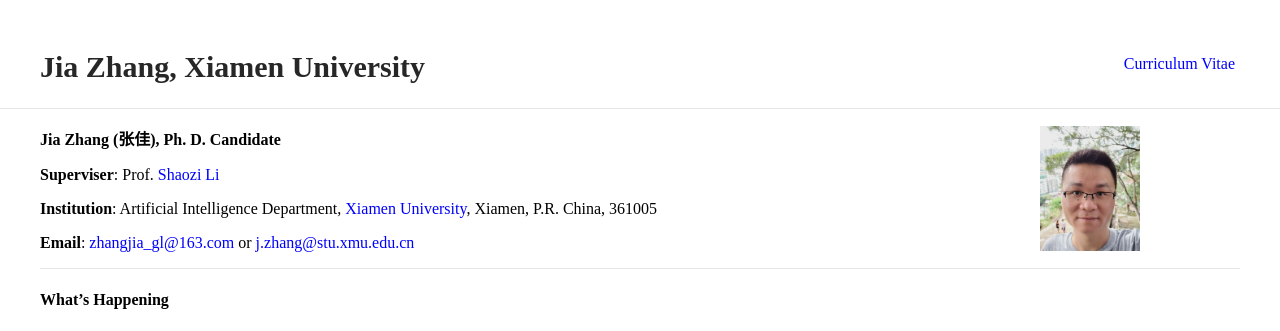
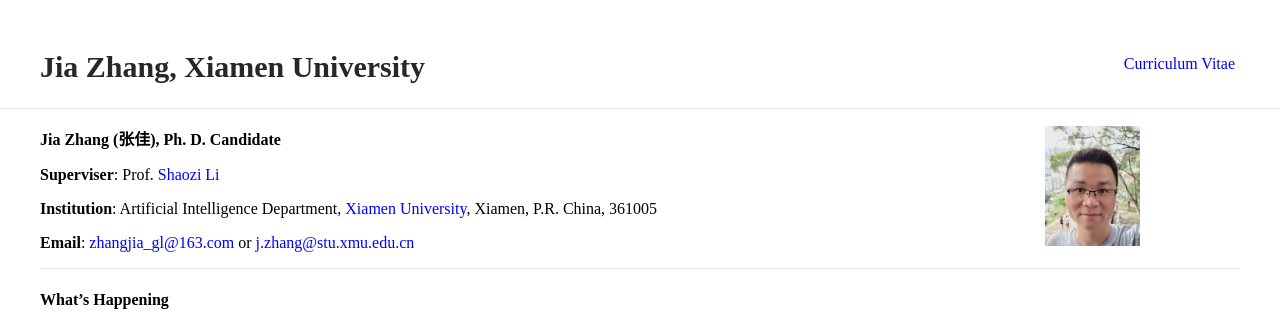
Before and after one commit to jiazhang-ml/jiazhang-ml.github.io, a Jekyll site: the page built from index.md, in a window 1280 px wide. Shown: the top 331 px of the page. Built offline with Jekyll 4.4.1, drawn with Linux system fonts in a browser that asks for light colours.

Commit message:
Update typography.scss

```diff
--- a/_sass/typography.scss
+++ b/_sass/typography.scss
@@ -37,8 +37,8 @@
         font-style: italic;
     }
     .profile-picture {
-        height: 125px;
-        width: 100px;
+        height: 120px;
+        width: 95px;
         position: relative;
         margin: 0px 100px 0 0px;
         float: right;
```
